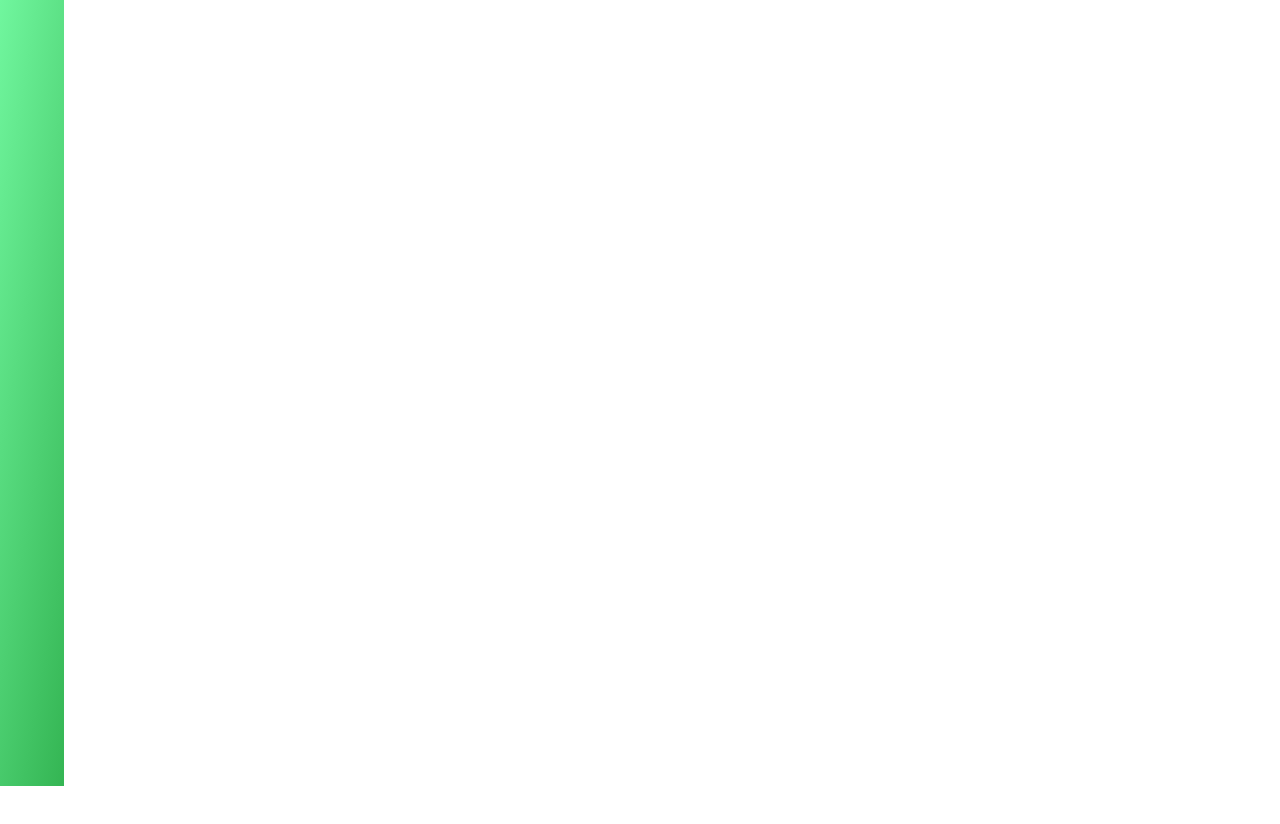
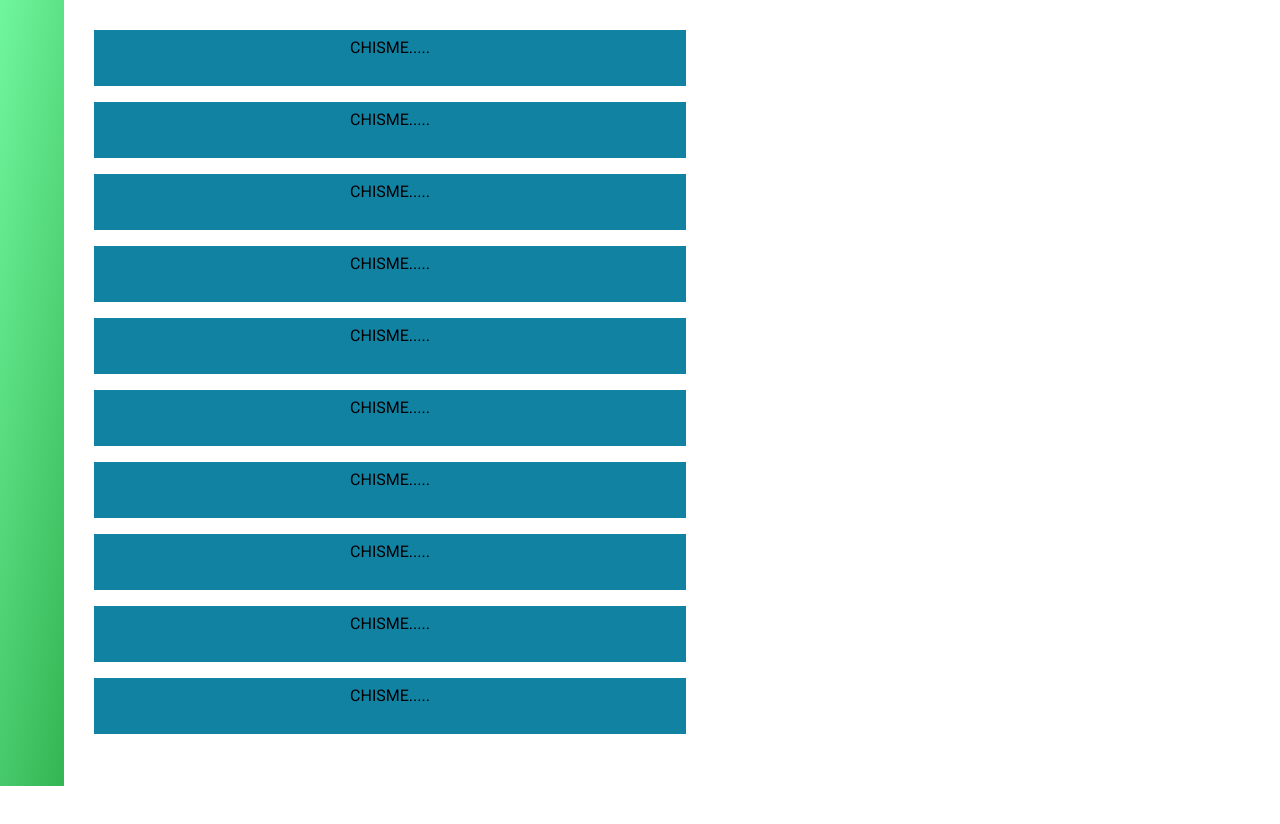
Before and after one commit to Drei109/SinPaltasProject, a website: page dashboard.html in a window 1280 px wide. Shown: the part 76-900 px from the top of the page. Before the commit the page ends 800 px from the top, so only its background shows below. Drawn offline with Linux system fonts and the light colour scheme; some icons are missing; files whose address does not match are found by name.

Commit message:
added section gossips

```diff
--- a/dashboard.html
+++ b/dashboard.html
@@ -40,13 +40,41 @@
                 </a>
             </div>
 
+
             <div class="comunidades__items">
                 <a class="comunidades__link" href="#">
-                    <span class="comunidades__icon icon-settings-2"></span>
+                    <span class="comunidades__icon icon-menu"></span>
                 </a>
             </div>
+
         </div>
     </section>
 
+    <section class="gossips">
+        <article class="gossip__item">CHISME.....</article>
+        <article class="gossip__item">CHISME.....</article>
+        <article class="gossip__item">CHISME.....</article>
+        <article class="gossip__item">CHISME.....</article>
+        <article class="gossip__item">CHISME.....</article>
+        <article class="gossip__item">CHISME.....</article>
+        <article class="gossip__item">CHISME.....</article>
+        <article class="gossip__item">CHISME.....</article>
+        <article class="gossip__item">CHISME.....</article>
+        <article class="gossip__item">CHISME.....</article>
+    </section>
+
+    <!--<section class="favorites">-->
+        <!--<article class="gossip__item2">Favoritos.....</article>-->
+        <!--<article class="gossip__item2">Favoritos.....</article>-->
+        <!--<article class="gossip__item2">Favoritos.....</article>-->
+        <!--<article class="gossip__item2">Favoritos.....</article>-->
+        <!--<article class="gossip__item2">Favoritos.....</article>-->
+        <!--<article class="gossip__item2">Favoritos.....</article>-->
+        <!--<article class="gossip__item2">Favoritos.....</article>-->
+        <!--<article class="gossip__item2">Favoritos.....</article>-->
+        <!--<article class="gossip__item2">Favoritos.....</article>-->
+        <!--<article class="gossip__item2">Favoritos.....</article>-->
+    <!--</section>-->
+
 </body>
 </html>
--- /dev/null
+++ b/scss/components/_gossips.scss
@@ -0,0 +1,32 @@
+@import url(_base.scss);
+
+.gossips{
+  display: flex;
+  flex-direction: column;
+  width: 100%;
+  height: auto;
+  padding-top: 1em;
+  //background: coral;
+  position: relative;
+    z-index: -1;
+    top: 90px;
+    @include desde($pequeño){
+      left: 70px;
+      width: 50%;
+    }
+}
+.gossip__item{
+  background: $color3;
+  width: 92%;
+  margin-left:auto;
+  margin-right:auto;
+
+  height: 40px;
+  text-align: center;
+  padding: .5em;
+  margin-bottom: 1em;
+
+  @include desde($pequeño){
+    width: 90%;
+  }
+}
--- a/scss/main-dashboard.scss
+++ b/scss/main-dashboard.scss
@@ -1,6 +1,6 @@
 @import "components/base";
 @import "components/_dashboard-vertical-menu";
-
+@import "components/_gossips.scss";
 
 body{
   padding-bottom: 50em;
@@ -15,6 +15,7 @@
 }
 .header{
   position: fixed;
+  //z-index: 10;
   top: 0;
   right: 0;
   height: 40px;
@@ -60,6 +61,7 @@
 
 .comunidades{
   position: fixed;
+  //z-index: 30;
   top: 42px;
   height: 40px;
   width: 100%;
```
Also changed, not shown: index.html (+1 -1 lines), css/main-dashboard.css, css/main.css.
